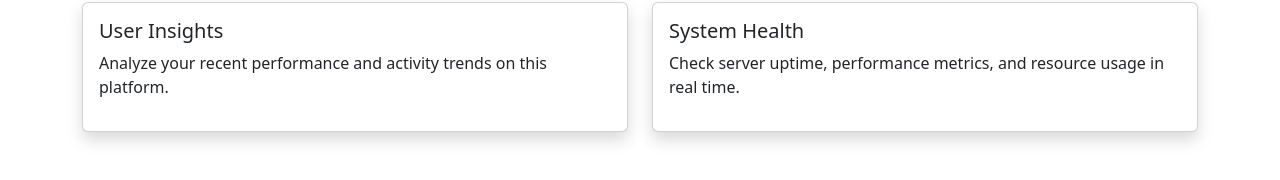
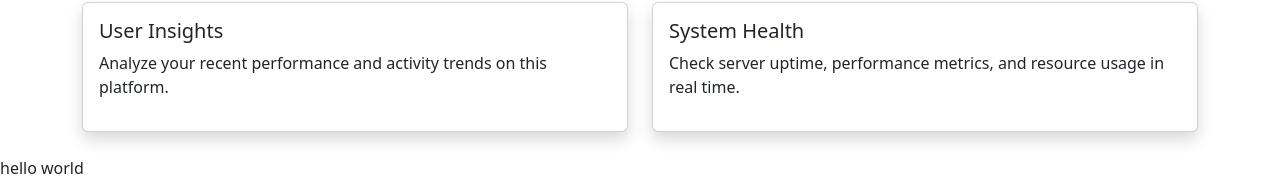
Before and after one commit to Amaldeep98/Django_login, a Django app: template loginpage/loginapp/templates/home.html in a window 1280 px wide. Shown: the part 686-866 px from the top of the page. Before the commit the page ends 829 px from the top, so only its background shows below. Run offline with Django 5.2, Linux system fonts and the light colour scheme; the template is opened without the code that fills it, so the values that code supplies are empty.

Commit message:
4th commit after merge

```diff
--- a/loginpage/loginapp/templates/home.html
+++ b/loginpage/loginapp/templates/home.html
@@ -81,6 +81,7 @@
         </div>
       </div>
       <!-- Delete this after use  -->
+      </div><div>hello world</div>
+
 </body>
 </html>
-<!-- dell pc brancch b1 feature added -->
```
